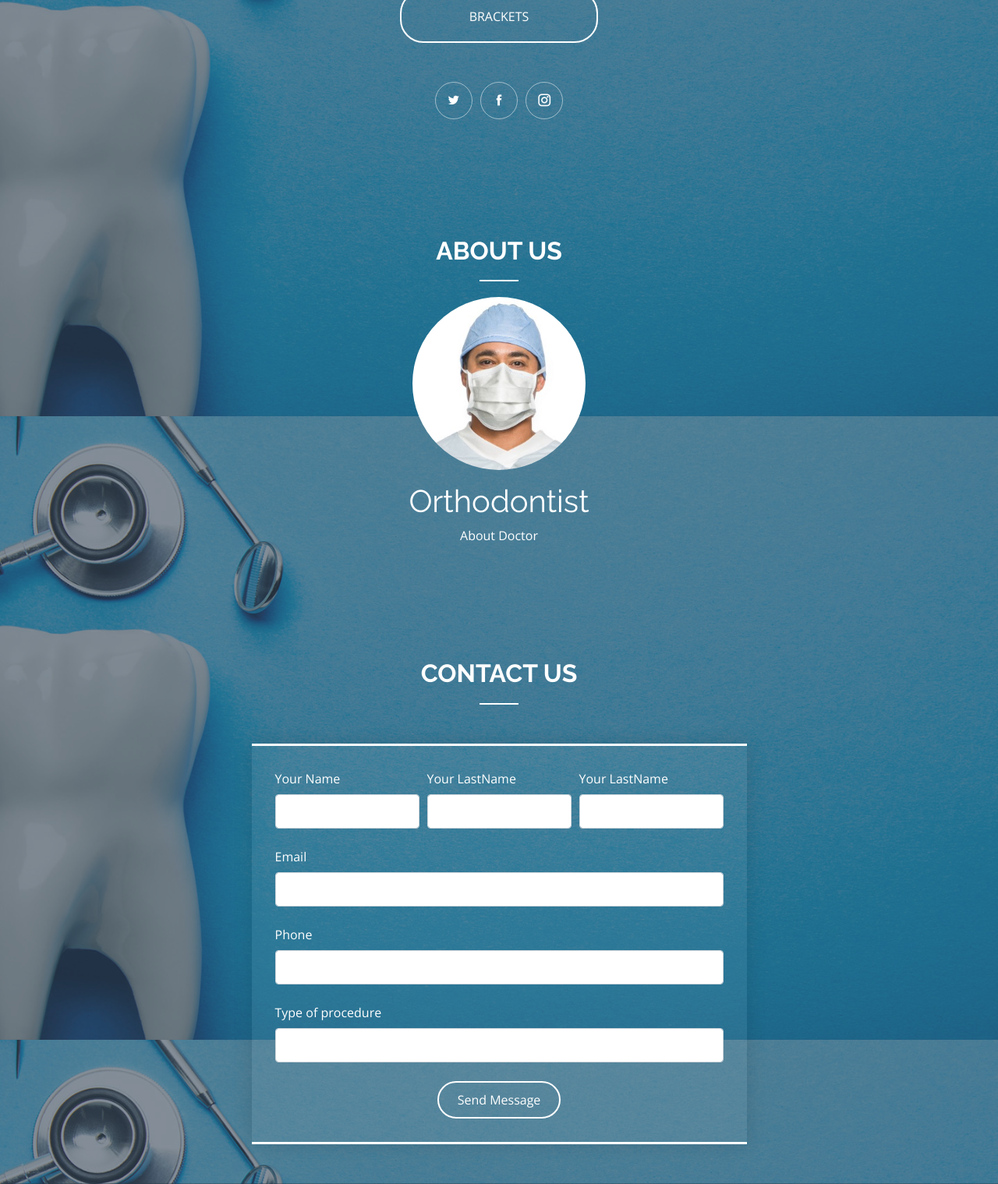
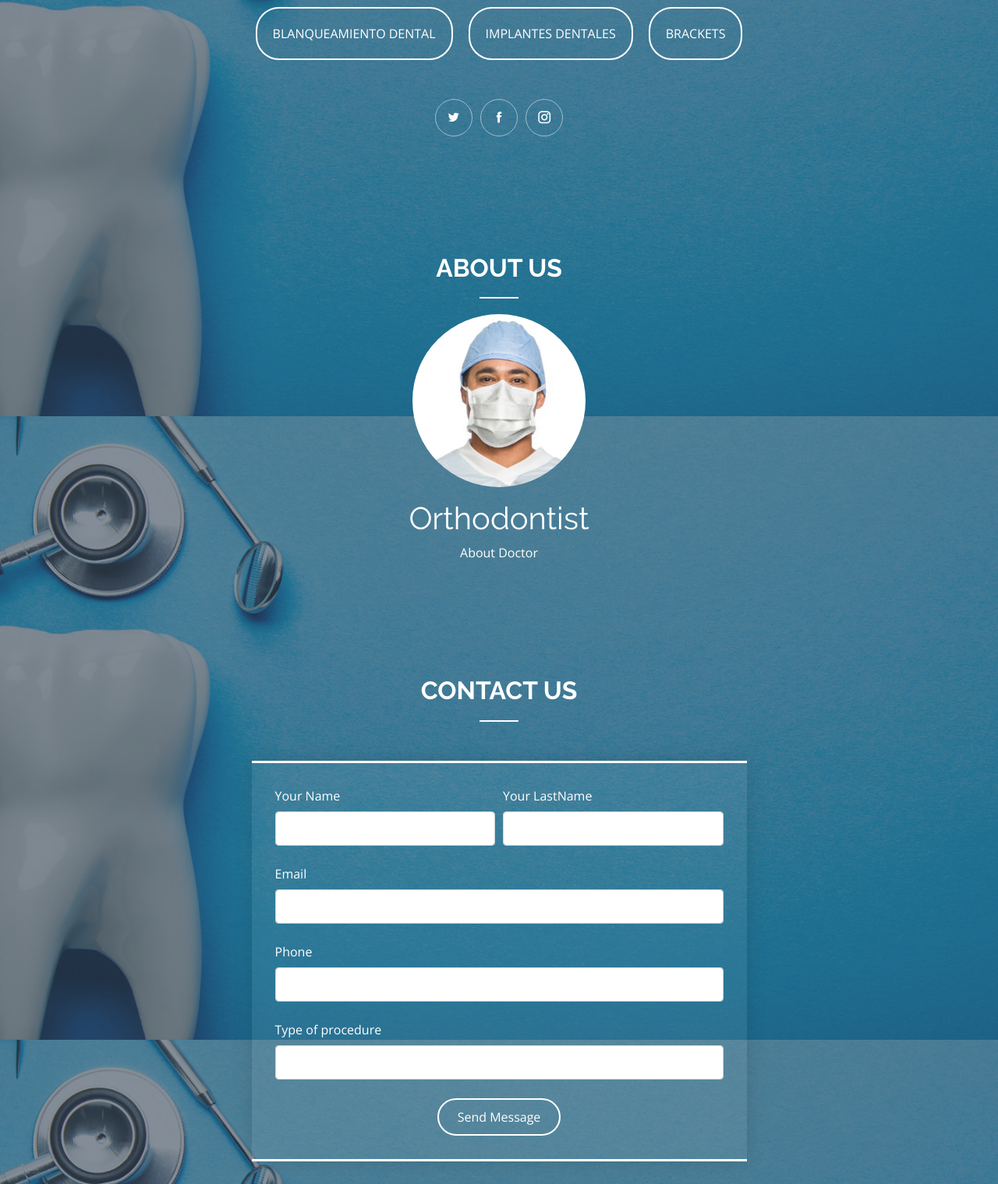
Before and after one commit to 16550545/MedTravel, a Flask app: page / in a window 1280 px wide. Shown: the part 1066-2585 px from the top of the page at 78% size. Run offline with Flask 2, Linux system fonts and the light colour scheme; some libraries are stand-ins or nearby versions.

Commit message:
UpdateBoton

```diff
--- a/app/main/realtime_face_swapping.py
+++ b/app/main/realtime_face_swapping.py
@@ -33,12 +33,16 @@ def gen():
     global ran
     if  option.get("valor") == "1":
         ran = range(17,35)
+        print("valor 1")
     elif option.get("valor") == "2":
         ran = range(61,67)
+        print("valor 2")
     elif option.get("valor") == "3":
         ran = range(48,68)
+        print("valor 3")
     else:
         ran
+        print("Valor P")
 
     landmarks_points2 = []
     #FIXED: used cwd to calculate rel path
--- a/app/main/views.py
+++ b/app/main/views.py
@@ -5,12 +5,12 @@ from .utils import *
 from .realtime_face_swapping import *
 
 
-@main.route('/', methods = ['POST', 'GET'])
+@main.route('/', methods = ['GET'])
 def index():
     user = User(name="Daniel", lastname="Limas", lastname_2="Palma", email="a@gmail.com", procedure="Teeth whitening")
     global option
     """Video streaming"""
-    if request.method == 'POST':
+    if request.method == 'GET':
         result = request.form
         option = result
         return render_template('index.html', option = result, user=user)
--- a/app/static/css/style.css
+++ b/app/static/css/style.css
@@ -286,7 +286,7 @@ section {
 
 }
 
-.button {
+.boton {
   flex: 1 1 auto;
   margin: 10px;
   padding: 20px;
@@ -297,9 +297,11 @@ section {
   overflow:hidden;
   border-radius: 30px;
   transition: transform .2s;
+  background-color: transparent;
+  color: white;
+}
 
-}
-.button:hover {
+.boton:hover {
   background-color: rgba(255,255,255,0.5);
   color: white;
   transform: scale(1.1);
--- a/app/templates/index.html
+++ b/app/templates/index.html
@@ -20,6 +20,19 @@
 
   <!-- Template Main CSS File -->
   <link href="/static/css/style.css" rel="stylesheet">
+
+  <script>
+        idImagenVisible="imageF";
+        function mostrar(id)
+        {
+            document.getElementById(idImagenVisible).style.display="none";
+            document.getElementById(id).style.display="block";
+
+        }
+    </script>
+    <style>
+            .oculto {display:none;}
+    </style>
 </head>
 
 <body>
@@ -29,29 +42,28 @@
 
       <h1>MedTravel</h1>
       <h2>We are working hard to improve our website and will be ready to launch it later.</h2>
- <!--
-      <div class="polaroid">
-       <img src="assets/img/canvas.png" class="polaroid rounded img-fluid" />
-      </div>
+
+      <div class="containerV">
+        <img src="{{ url_for('main.video_feed') }}" id=camera >
+<!--
+        <img src="/static/img/canvas.jpg" class="rounded img-fluid" id=imageF />
+        <div class="overlay"  onclick="mostrar('camera')" >
+          <div class="text">Pruebalo</div>
+          <img src="{{ url_for('main.video_feed') }}" id=camera class="oculto" >
+        </div>
 -->
 
-      <div class="containerV">
-
-        <img src="/static/img/canvas.jpg" class="rounded img-fluid" />
-<!--
-        <iframe class="responsive-iframe" src=""></iframe>
--->
-        <div class="overlay">
-          <img src="{{ url_for('main.video_feed') }}">
-          <div class="text">Pruebalo</div>
-        </div>
       </div>
 
       <div class="functions text-center">
-        <form action="http://localhost:5000/" method="POST">
-          <div class="button" value="1">Blanqueamiento dental</div>
-          <div class="button" value="2">Implantes dentales</div>
-          <div class="button" value="3">Brackets</div>
+        <form action="{{ url_for('main.index') }}" method="GET">
+          <button class="boton" value="1">Blanqueamiento dental</button>
+        </form>
+        <form action="{{ url_for('main.index') }}" method="GET">
+          <button class="boton" value="2">Implantes dentales</button>
+        </form>
+        <form action="{{ url_for('main.index') }}" method="GET">
+          <button class="boton" value="3">Brackets</button>
         </form>
       </div>
 
@@ -95,21 +107,17 @@
             <form action="{{ url_for('main.email') }}" method="post" role="form" class="php-email-form">
 
               <div class="form-row">
-                <div class="form-group col-md-4">
+                <div class="form-group col-md-6">
                   <label for="name">Your Name</label>
                   <input type="text" name="name" class="form-control" id="name" data-rule="minlen:4" data-msg="Please enter at least 4 chars" />
                   <div class="validate"></div>
                 </div>
-                <div class="form-group col-md-4">
+                <div class="form-group col-md-6">
                   <label for="name">Your LastName</label>
                   <input type="text" name="lastname" class="form-control" id="lastname" data-rule="minlen:4" data-msg="Please enter at least 4 chars" />
                   <div class="validate"></div>
                 </div>
-                <div class="form-group col-md-4">
-                  <label for="name">Your LastName</label>
-                  <input type="text" name="lastname" class="form-control" id="lastname2" data-rule="minlen:4" data-msg="Please enter at least 4 chars" />
-                  <div class="validate"></div>
-                </div>
+
               </div>
 
               <div class="form-group">
```
